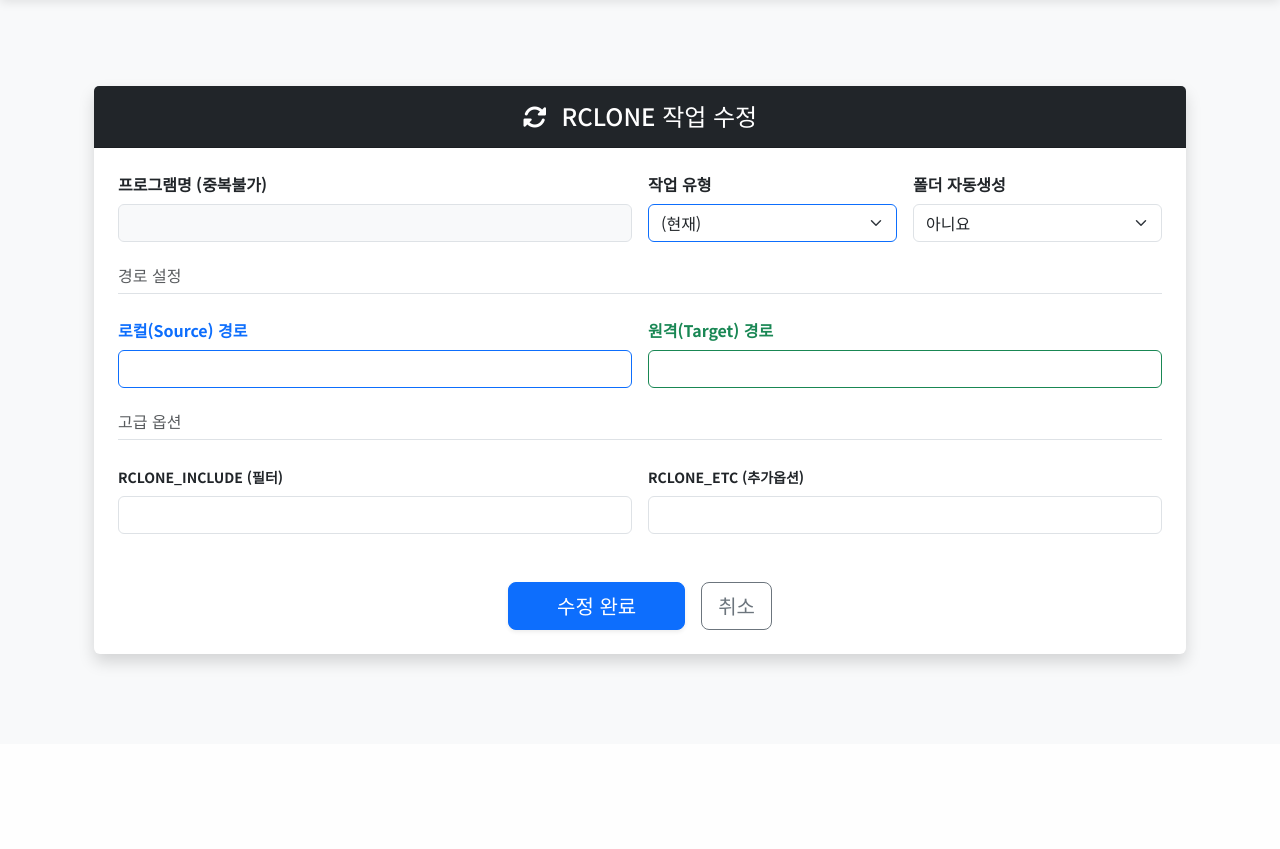
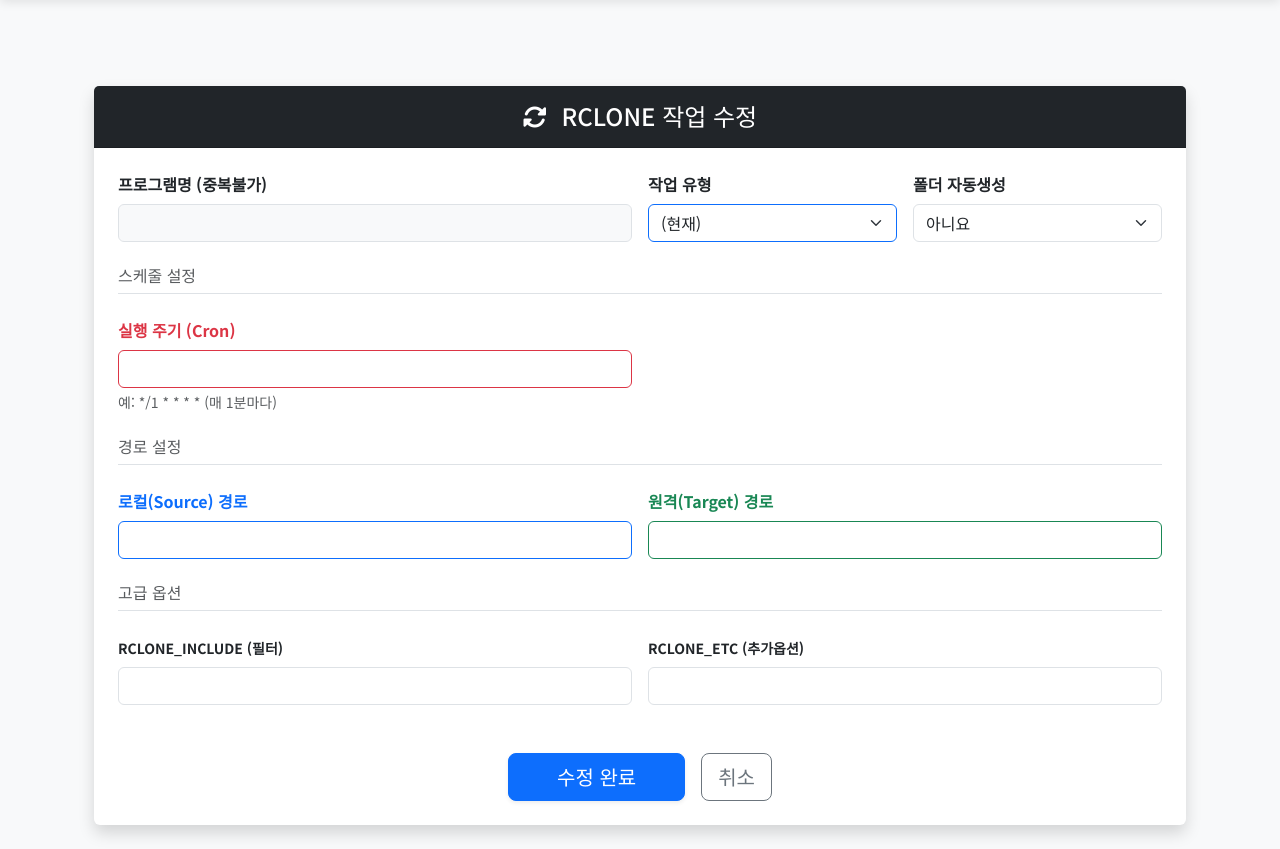
Before and after one commit to k45734/flask_web, a Flask app: template templates/rclone_edit.html in a window 1280 px wide. Shown: the part 56-905 px from the top of the page. Before the commit the page ends 725 px from the top, so only its background shows below. Run offline with Flask 3, Linux system fonts and the light colour scheme; the template is opened without the code that fills it, so the values that code supplies are empty; parts of the project's set-up code (start-up, migrations or seed data) failed here and were passed over; some libraries are stand-ins or nearby versions.

Commit message:
Update rclone_edit.html

```diff
--- a/templates/rclone_edit.html
+++ b/templates/rclone_edit.html
@@ -28,7 +28,14 @@
                             <option value="False">아니요</option>
                         </select>
                     </div>
-
+                    <div class="col-md-12 mt-4">
+    <h6 class="text-muted border-bottom pb-2">스케줄 설정</h6>
+</div>
+<div class="col-md-6">
+    <label class="form-label fw-bold text-danger">실행 주기 (Cron)</label>
+    <input type="text" class="form-control border-danger fw-bold" name="FLASKTIME" value="{{ FLASKTIME }}">
+    <div class="form-text text-muted small">예: */1 * * * * (매 1분마다)</div>
+</div>
                     <div class="col-12 mt-4">
                         <h6 class="text-muted border-bottom pb-2">경로 설정</h6>
                     </div>
@@ -58,7 +65,7 @@
                     <button type="submit" class="btn btn-primary btn-lg px-5 shadow-sm">수정 완료</button>
                     <button type="button" onclick="history.back()" class="btn btn-outline-secondary btn-lg">취소</button>
                 </div>
-				<input type="hidden" name="FLASKTIME" value="{{ FLASKTIME }}">
+
 				<input type="hidden" name="RCLONE_CONFIG" value="{{ RCLONE_CONFIG }}">
 				<input type="hidden" name="RCLONE_UPLOAD" value="{{ RCLONE_UPLOAD }}">
 				<input type="hidden" name="DELETE_F" value="{{ DELETE_F }}">
```
